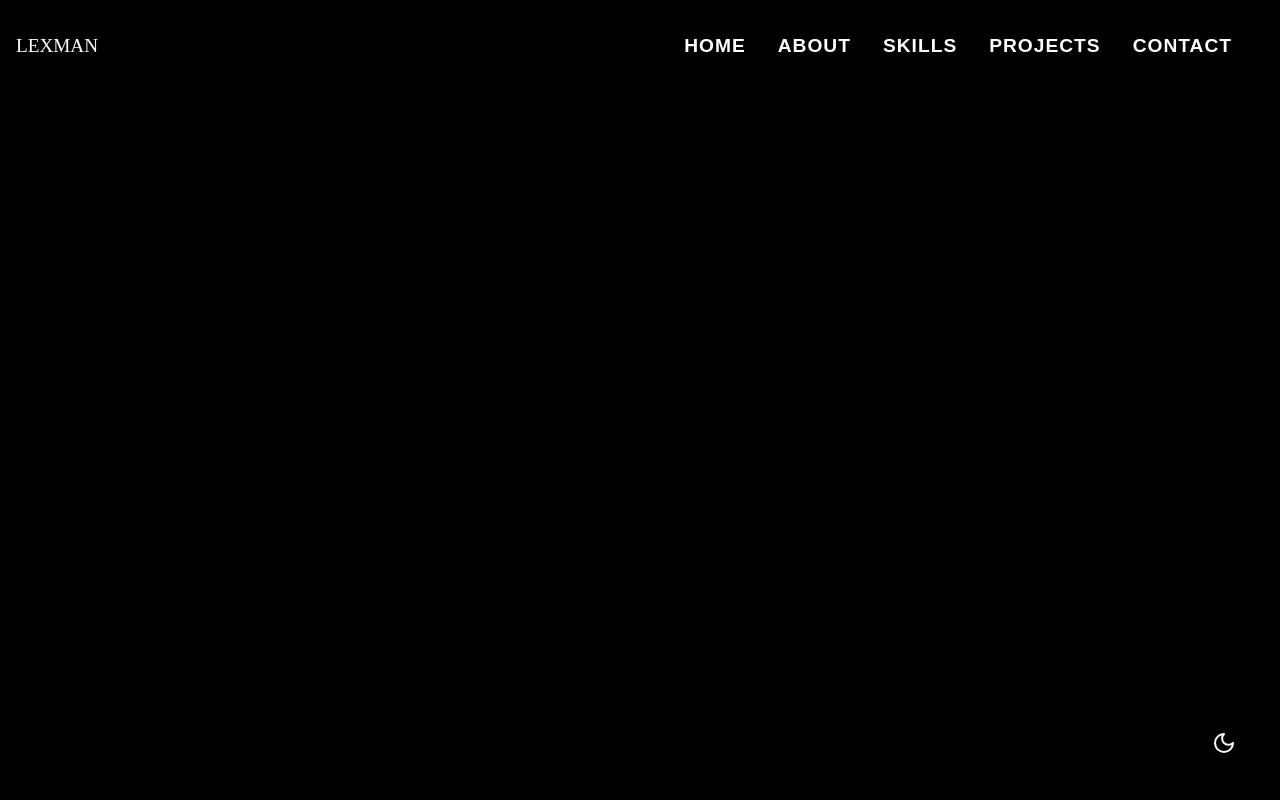
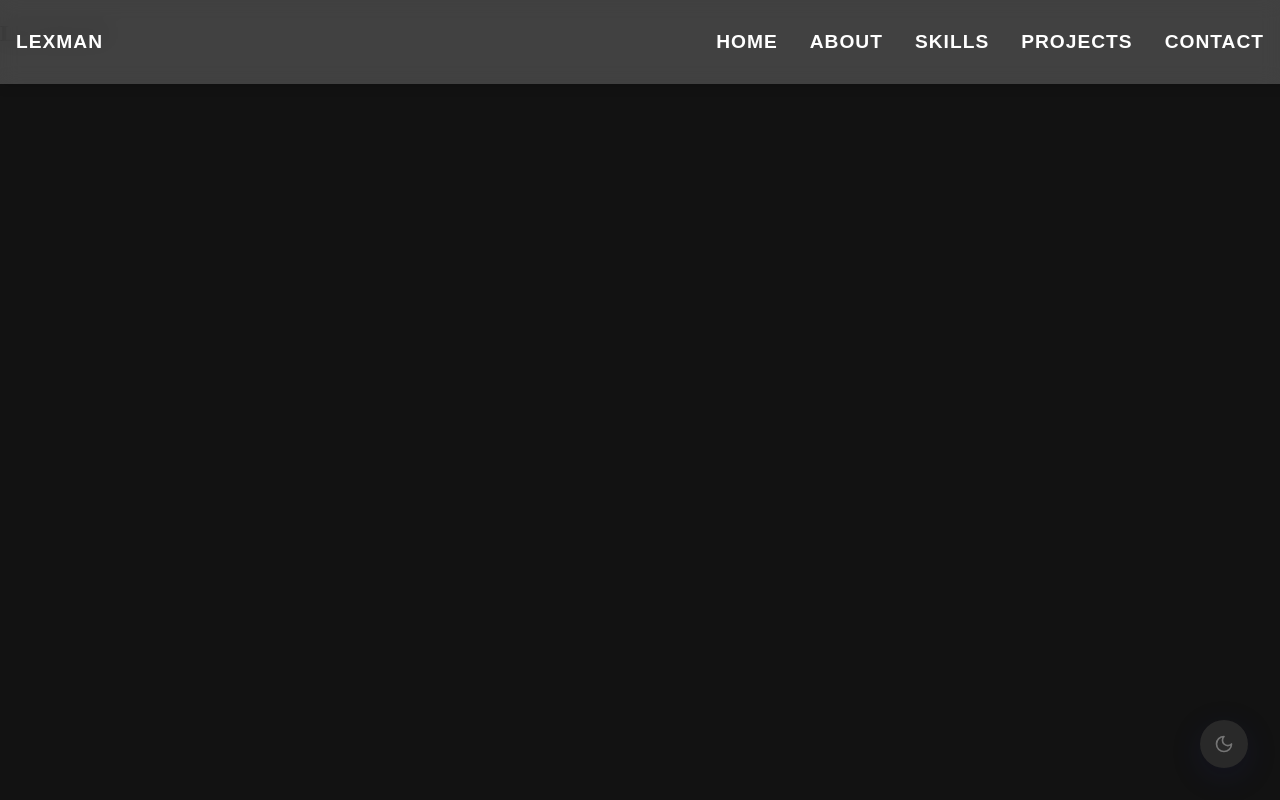
Before and after one commit to lexmanthefirst/Lexman-portfolio, a plain HTML site: page index.html in a window 1280 px wide. Both pictures are taken after a click on the button "Toggle theme". Shown: the top 800 px of the page. Drawn offline with Linux system fonts and the light colour scheme; a web font is replaced by a local one.

Commit message:
Added root variables and Worked on header

```diff
--- a/scripts/script.js
+++ b/scripts/script.js
@@ -43,19 +43,87 @@ navItems.forEach((nav) => {
   nav.addEventListener("click", toggleNav);
 });
 
-
-const navArr = Array.from(nav);
+const navArr = Array.from(nav); // Update selector to match your nav items
 
 let selectedNav = null;
 
 navArr.forEach((nav) => {
   nav.addEventListener("click", function () {
     if (selectedNav !== null) {
-      selectedNav.style.color = ""; // Set the initial color
-      selectedNav.style.filter = ""; // Set the initial filter
+      selectedNav.style.color = "";
+      selectedNav.style.filter = "";
     }
-    nav.style.color = "#fff"; // Set the white color
-    nav.style.filter = "drop-shadow(0 0 0.75rem #0000)"; // Set the shadow
-    selectedNav = nav; // Update the selected nav item
+    nav.style.color = "var(--nav-active-color)";
+    nav.style.filter = "var(--nav-active-shadow)";
+    selectedNav = nav;
   });
 });
+
+const darkMode = () => {
+  const themeBtn = document.getElementById("theme-btn");
+  const root = document.documentElement;
+
+  function setTheme(theme) {
+    root.dataset.theme = theme;
+    localStorage.setItem("theme", theme);
+
+    // Update button icon with proper stroke color
+    themeBtn.innerHTML =
+      theme === "dark"
+        ?` <svg
+          xmlns="http://www.w3.org/2000/svg"
+          width="20"
+          height="20"
+          viewBox="0 0 24 24"
+          fill="none"
+          stroke="var(--nav-active-color)"
+          stroke-width="2"
+          stroke-linecap="round"
+          stroke-linejoin="round"
+          class="lucide lucide-moon"
+        >
+          <path d="M12 3a6 6 0 0 0 9 9 9 9 0 1 1-9-9Z" />
+        </svg>`
+        : ` <svg
+          xmlns="http://www.w3.org/2000/svg"
+          width="20"
+          height="20"
+          viewBox="0 0 24 24"
+          fill="none"
+          stroke="var(--nav-active-color)"
+          stroke-width="2"
+          stroke-linecap="round"
+          stroke-linejoin="round"
+          class="lucide lucide-sun"
+        >
+          <circle cx="12" cy="12" r="4" />
+          <path d="M12 2v2" />
+          <path d="M12 20v2" />
+          <path d="m4.93 4.93 1.41 1.41" />
+          <path d="m17.66 17.66 1.41 1.41" />
+          <path d="M2 12h2" />
+          <path d="M20 12h2" />
+          <path d="m6.34 17.66-1.41 1.41" />
+          <path d="m19.07 4.93-1.41 1.41" />
+        </svg>`;
+
+    // Update selected nav color when theme changes
+    if (selectedNav) {
+      selectedNav.style.color = "var(--nav-active-color)";
+    }
+  }
+
+  function toggleTheme() {
+    const newTheme = root.dataset.theme === "dark" ? "light" : "dark";
+    setTheme(newTheme);
+  }
+
+  document.addEventListener("DOMContentLoaded", () => {
+    const savedTheme = localStorage.getItem("theme") || "light";
+    setTheme(savedTheme);
+  });
+
+  themeBtn.addEventListener("click", toggleTheme);
+};
+
+darkMode();
--- a/styles/style.css
+++ b/styles/style.css
@@ -1,14 +1,31 @@
 @import url("https://fonts.googleapis.com/css2?family=Bakbak+One&family=Dosis:wght@400;500;600;700&family=Inter:wght@400;500&family=Roboto:wght@400;500&display=swap");
 :root {
-  --primaryColor: #fff;
-  --navColor1: #4b4b4b;
-  --navColor2: #525252;
-  --navColor3: #4b4b4b;
-  --navColor4: #525252;
-  --navColor5: #4b4b4b;
-  --headingFont: "Dosis", sans-serif;
-  --bodyFont: "Inter", sans-serif;
-  --navFont: "Dosis", sans-serif;
+  --bg-color: #ffffff;
+  --text-color: #121212;
+  --primary-color: #292929;
+  --secondary-color: #757575;
+  --accent-color: #ffae00;
+  --menu-bar-bg: #000;
+  --heading-font: "Dosis", sans-serif;
+  --paragraph-font: "Inter", sans-serif;
+  --card-shadow: 0 8px 32px rgba(31, 38, 135, 0.15);
+  --card-bg: #ffffff;
+  --nav-active-color: #fff;
+  --nav-inactive-color: #757575;
+  --nav-active-shadow: drop-shadow(0 0 0.75rem rgba(0, 0, 0, 0.1));
+}
+
+[data-theme="dark"] {
+  --bg-color: #121212;
+  --text-color: #ffffff;
+  --primary-color: #292929;
+  --secondary-color: #757575;
+  --accent-color: #ffae00;
+  --menu-bar-bg: #fff;
+  --card-bg: linear-gradient(to right, #141e30, #243b55);
+  --nav-active-color: #757575;
+  --nav-inactive-color: #e0e0e0;
+  --nav-active-shadow: drop-shadow(0 0 0.75rem rgba(255, 255, 255, 0.1));
 }
 
 html {
@@ -18,19 +35,25 @@ html {
 
 body {
   margin: 0;
-  background: #000;
+  background: var(--bg-color);
+  transition: background 0.3s ease, color 0.3s ease;
 }
-header{
+header {
   display: flex;
   justify-content: space-between;
   align-items: center;
   padding: 1rem;
 }
-header a{
+header a {
+  font-family: "Bakbak One", sans-serif;
   text-transform: uppercase;
-  color: #fff;
+  color: var(--text-color);
   font-size: 1.2rem;
   text-decoration: none;
+  font-size: 1.2rem;
+  letter-spacing: 1px;
+  line-height: normal;
+  font-weight: 600;
 }
 
 /* Overlay */
@@ -80,7 +103,7 @@ nav ul li {
 nav li a {
   position: relative;
   top: 45%;
-  color: #4b4b4b;
+  color: var(--text-color);
   text-transform: uppercase;
   font-family: "Bakbak One", sans-serif;
   font-weight: 600;
@@ -128,25 +151,6 @@ nav li:nth-of-type(5) {
 .slide-out-5 {
   animation: slide-out 0.3s linear 0.1s both;
 }
-  /* Theme toggle */
-  .theme-toggle {
-    position: fixed;
-    bottom: 2rem;
-    right: 2rem;
-  }
-
-  #theme-btn {
-    background: var(--card-bg);
-    border: none;
-    width: 48px;
-    height: 48px;
-    border-radius: 50%;
-    box-shadow: var(--card-shadow);
-    backdrop-filter: blur(8px);
-    transition: all 0.3s ease;
-    cursor: pointer;
-  }
-
 
 @keyframes slide-out {
   from {
@@ -171,8 +175,8 @@ nav li:nth-of-type(5) {
 .bar1,
 .bar3 {
   width: 25px;
-    height: 2px;
-  background-color: #fff;
+  height: 2px;
+  background-color: var(--menu-bar-bg);
   margin: 8px 0;
   transition: 0.25s;
 }
@@ -180,7 +184,7 @@ nav li:nth-of-type(5) {
 .bar2 {
   width: 15px;
   height: 2px;
-  background-color: #fff;
+  background-color: var(--menu-bar-bg);
   margin: 8px 0;
   transition: 0.25s;
 }
@@ -211,10 +215,7 @@ nav li:nth-of-type(5) {
 section {
   width: 100%;
   height: 100vh;
-
 }
-
-
 
 section#about {
   background-color: var(--navColor2);
@@ -232,14 +233,34 @@ section#contact {
   background-color: var(--navColor5);
 }
 
+/* Theme toggle */
+.theme-toggle {
+  position: fixed;
+  bottom: 2rem;
+  right: 2rem;
+}
+
+#theme-btn {
+  background: var(--primary-color);
+  border: none;
+  width: 48px;
+  height: 48px;
+  border-radius: 50%;
+  box-shadow: var(--card-shadow);
+  backdrop-filter: blur(8px);
+  transition: all 0.3s ease;
+  cursor: pointer;
+  display: flex;
+  justify-content: center;
+  align-items: center;
+}
+
 /* Media Query: Large Smartphone (Vertical) */
 @media (max-width: 37.5em) {
-
   .menu-bars {
     top: 0.5rem;
     right: 1rem;
   }
-
 }
 @media only screen and (min-width: 48em) {
   .overlay {
@@ -275,7 +296,7 @@ section#contact {
     font-size: 1.2rem;
     letter-spacing: 1px;
     line-height: normal;
-    color: #fff !important;
+    color: var(--text-color) !important;
     transition: all 0.3s ease;
   }
 
@@ -285,10 +306,26 @@ section#contact {
   }
 
   /* Remove mobile animations */
-  .slide-out-1, .slide-out-2, .slide-out-3, .slide-out-4, .slide-out-5 {
+  .slide-out-1,
+  .slide-out-2,
+  .slide-out-3,
+  .slide-out-4,
+  .slide-out-5 {
     animation: none !important;
   }
-  .menu-bars{
+  .menu-bars {
     display: none;
   }
+  header {
+    position: fixed;
+    top: 0;
+    left: 0;
+    width: 100%;
+    background: rgba(255, 255, 255, 0.2);
+    backdrop-filter: blur(10px);
+    -webkit-backdrop-filter: blur(10px);
+    border: none;
+    padding: 0.75rem 1rem;
+    box-shadow: 0px 4px 10px rgba(0, 0, 0, 0.1);
+  }
 }
```
Also changed, not shown: index.html (+31 -10 lines).
